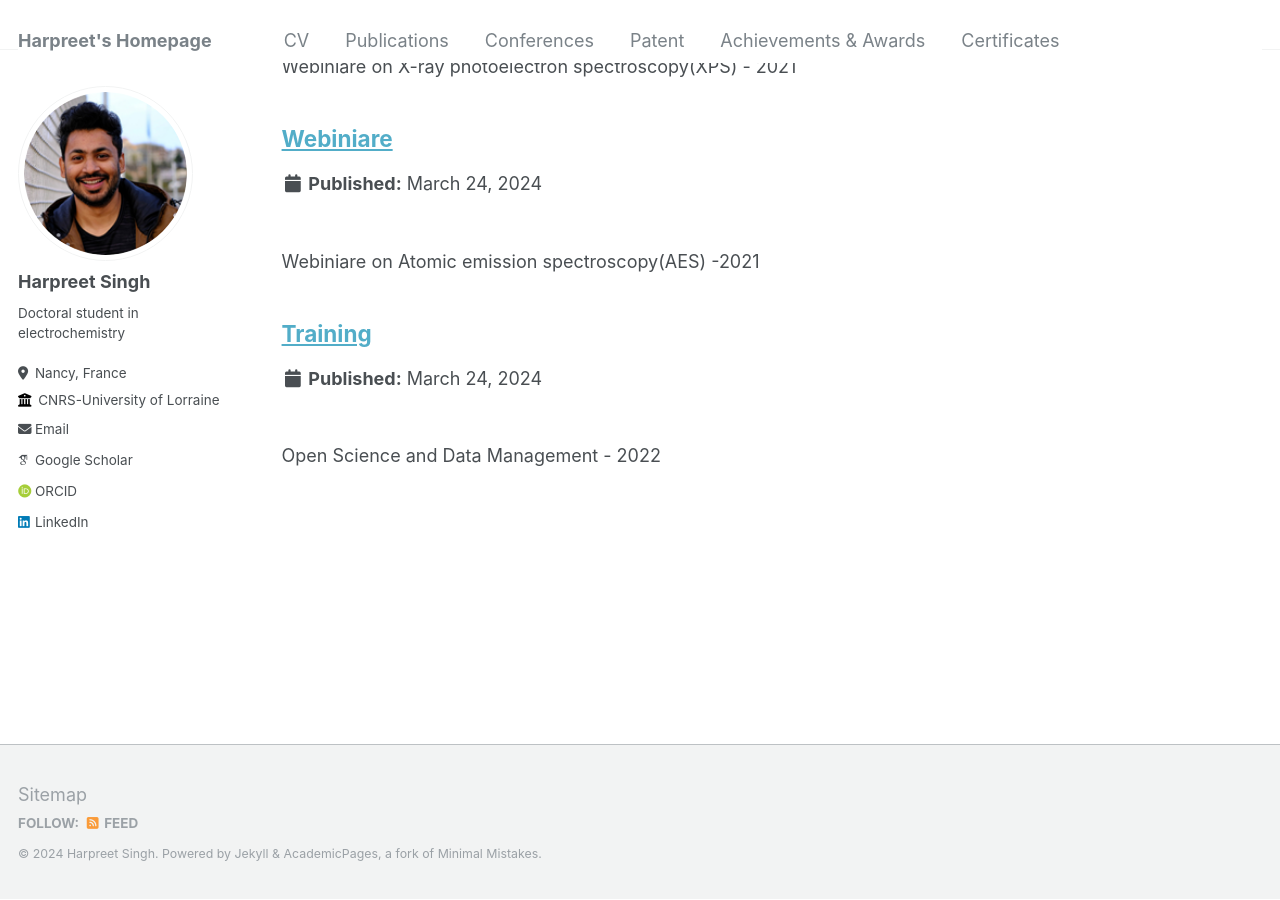
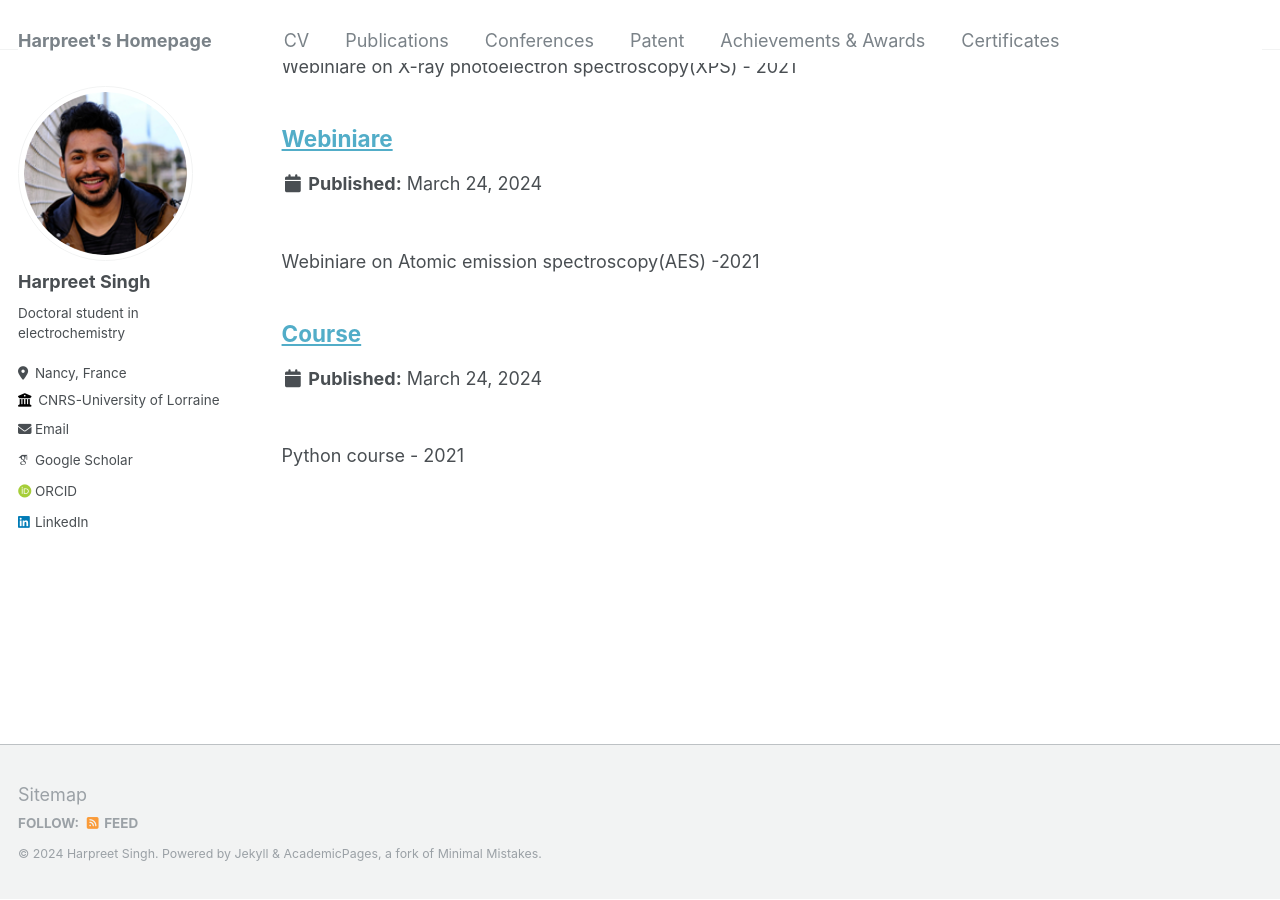
Before and after one commit to Harpr33t-Singh/Harpr33t-Singh.github.io, a Jekyll site: the page built from _pages/portfolio.html, in a window 1280 px wide and 900 px high, scrolled down 617 px. Built offline with Jekyll 4.4.1, drawn with Linux system fonts in a browser that asks for light colours; some web fonts are replaced.

Commit message:
Update portfolio-5.md

```diff
--- a/_portfolio/portfolio-5.md
+++ b/_portfolio/portfolio-5.md
@@ -1,7 +1,7 @@
 ---
-title: "Training"
-excerpt: "<br> Open Science and Data Management - 2022 <br/>"
+title: "Course"
+excerpt: "<br> Python course - 2021 <br/>"
 collection: portfolio
 ---
 
-<img src='/certificates/c2.jpg'>
+<img src='/certificates/c5.jpg'>
```
